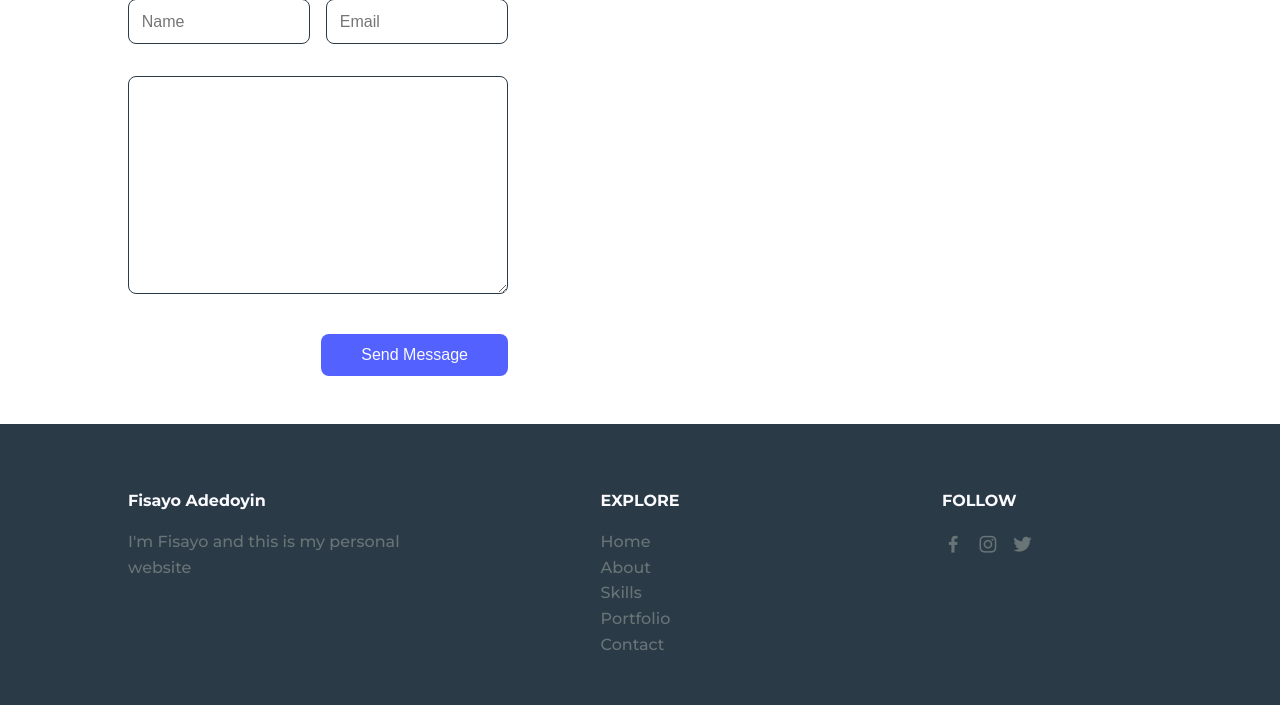
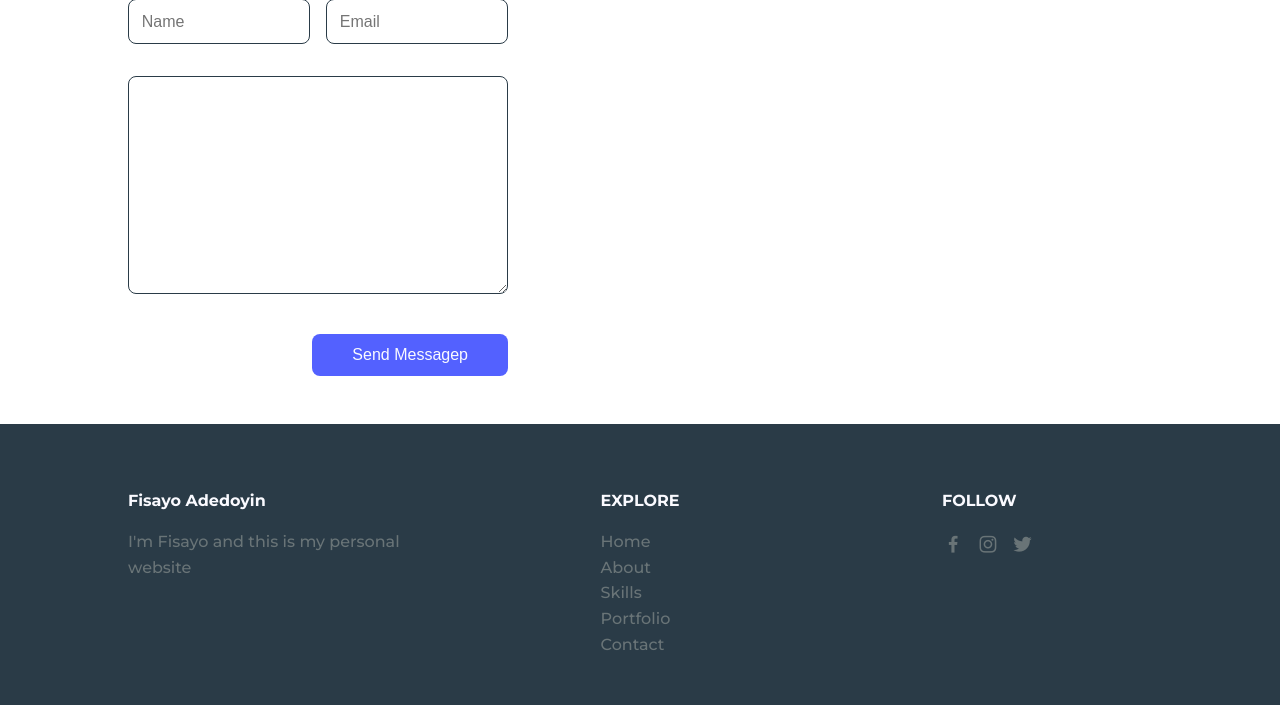
Before and after one commit to josseycodes1/portfolio, a Django app: page / in a window 1280 px wide. Shown: the part 3381-4086 px from the top of the page. Run offline with Django 5.2, Linux system fonts and the light colour scheme; data comes from the database, SQL or seed files in the repository.

Commit message:
second commit

```diff
--- a/fisayo/templates/index.html
+++ b/fisayo/templates/index.html
@@ -144,7 +144,7 @@
 
                             <textarea name="" id="" cols="0" rows="10" class="contact__input"></textarea>
 
-                            <input type="submit" value="Send Message" class="contact__button">
+                            <input type="submit" value="Send Messagep" class="contact__button">
                         </form>
                     </div>
                         </div>
```
